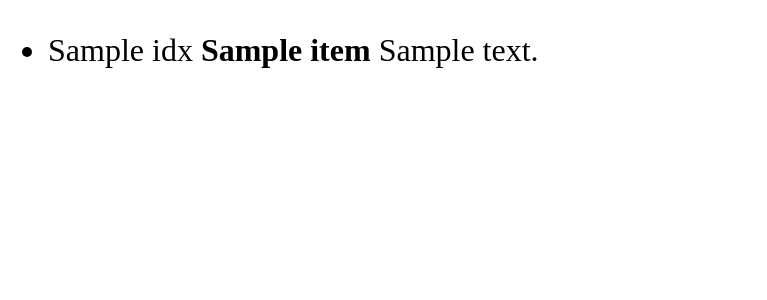
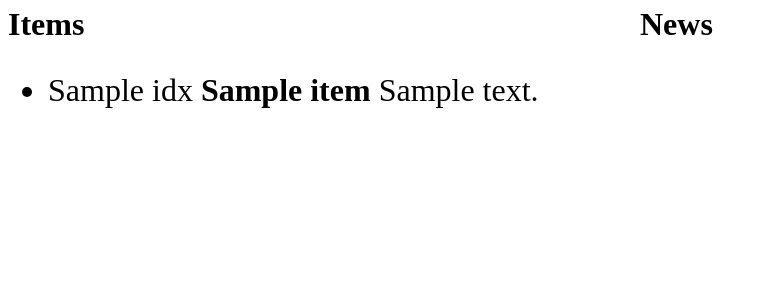
Before and after one commit to HenryHu/display_server, a Flask app: template templates/page.html in a window 1280 px wide. Shown: the top 300 px of the page, without its empty margins (0-767 px from the left). Run offline with Flask 2, Linux system fonts and the light colour scheme; the template is opened without the code that fills it: most values are stand-ins (such as "Sample title", 1, 10 or a date in 2020).

Commit message:
add right pane

```diff
--- a/templates/page.html
+++ b/templates/page.html
@@ -9,13 +9,30 @@
             ul {
                 font-size: 2em;
             }
+            .half {
+                width: 50%;
+            }
+            .bigtitle {
+                margin-top: 0;
+                line-height: 1em;
+                font-weight: bold;
+                font-size: 2em;
+            }
         </style>
     </head>
     <body>
-        <ul id="items">
-            {% for item in items %}
-            <li>{{ item["idx"] }} <b>{{ item["title"] }}</b> {{ item["content"] }}</li>
-            {% endfor %}
-        </ul>
+        <div style='width: 100%; display:inline-flex'>
+            <div class='half'>
+                <p class="bigtitle">Items</p>
+                <ul id="items">
+                    {% for item in items %}
+                    <li>{{ item["idx"] }} <b>{{ item["title"] }}</b> {{ item["content"] }}</li>
+                    {% endfor %}
+                </ul>
+            </div>
+            <div class='half'>
+                <p class="bigtitle">News</p>
+            </div>
+        </div>
     </body>
 </html>
```
